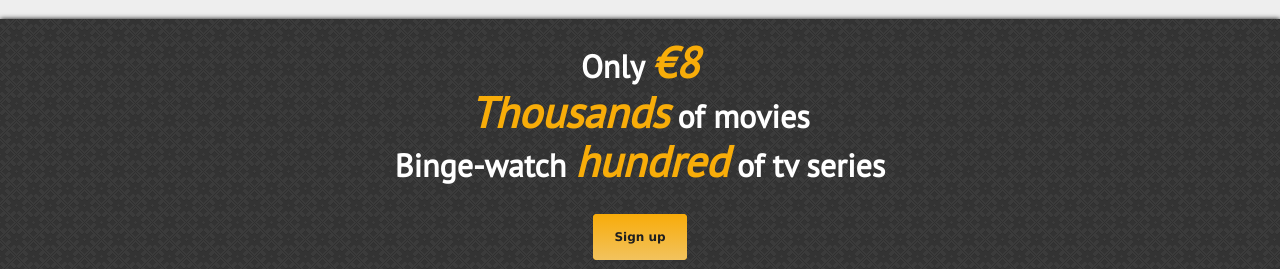
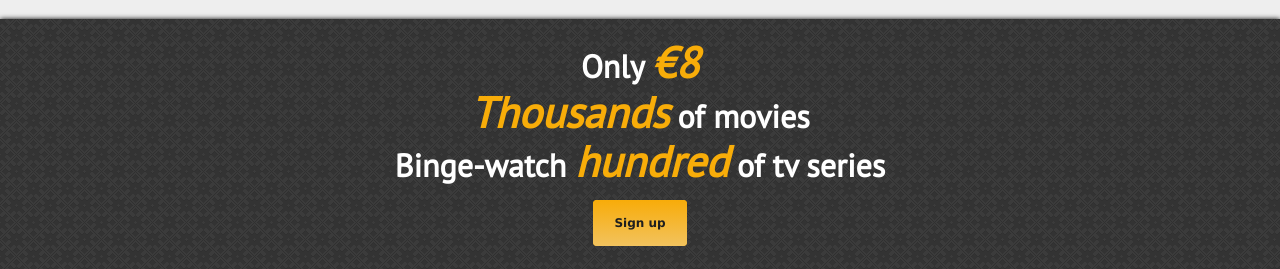
Before and after one commit to danielv14/movie-lovers, a PHP site: page /sign-up.php in a window 1280 px wide. Shown: the part 905-1174 px from the top of the page. Run offline with PHP 8.4, Linux system fonts and the light colour scheme.

Commit message:
removed a <br> tag and added a new help-margin class

```diff
--- a/css/style.css
+++ b/css/style.css
@@ -108,6 +108,10 @@ div.extra-margin-bottom {
 	margin-bottom: 75px;
 }
 
+/*Helper class for extra margin*/
+div.extra-padding-small-bottom {
+	padding-bottom: 10px;
+}
 /* Style for  full-width page images */
 img.page-img {
 	width: 100%;
--- a/movie-collection.php
+++ b/movie-collection.php
@@ -10,7 +10,7 @@
 	<h1>What do <span class="span-yellow span-emphasize">you</span> want to watch today?</h1>
 	<p>We MovieLovers are very proud of our broad selection of content to choose from. Thousands of high quality movies and hundreds of tv series are at your disposal if you are a member of our awesome family of movie enthusiasts.</p>
 
-<p>Do you like action movies with Bruce Willis in the lead? Do you like romcoms with Hugh Grant maybe? Or do you like the "smaller" movies that the majority of people have never heard about? No matter who you are MovieLovers have something for you.</p>
+<p>Do you like action movies with Bruce Willis in the lead? Do you like romcoms with Hugh Grant maybe? Or do you like the lesser known movies that the majority of people have never heard about? No matter who you are MovieLovers have something for you.</p>
 <p>We work very hard to devliver fresh content to our subscribers and not long after the movies have stopped screening in the cinemas you can find the latest movies on our site, ready to be watched by you and your friends. But don't worry, we know that not everyone wants to watch the latest and we have not forgotten about the the older movies and tv series. We like older movies as well and offer some of the classics like Casablanca and Psycho. Our tv series are 100% meaning that if you start to binge-watch a series at MovieLovers you can watch the whole series including the final episode. That means that you can watch all 172 episodes of Seinfeld if you would like that.</p>
 <p>So why don't you go ahead and <a href="sign-up.php" title="Sign up">join</a> our family of movie lovers</p>
 
--- a/sign-up.php
+++ b/sign-up.php
@@ -23,10 +23,9 @@
 		<div class="wow flipInX" data-wow-delay="1.5s">
 			<h1><span class="span-yellow span-emphasize">Thousands</span> of movies</h1>
 		</div>
-		<div class="wow flipInX" data-wow-delay="2.5s">
+		<div class="wow flipInX extra-padding-small-bottom" data-wow-delay="2.5s">
 			<h1>Binge-watch <span class="span-yellow span-emphasize">hundred</span> of tv series</h1>
 		</div>
-		<br>
 
 		<!-- Div for wow.js effect -->
 	<div class="wow fadeIn" data-wow-delay="3.5s" data-wow-duration="1s">
```
Also changed, not shown: README.md.
